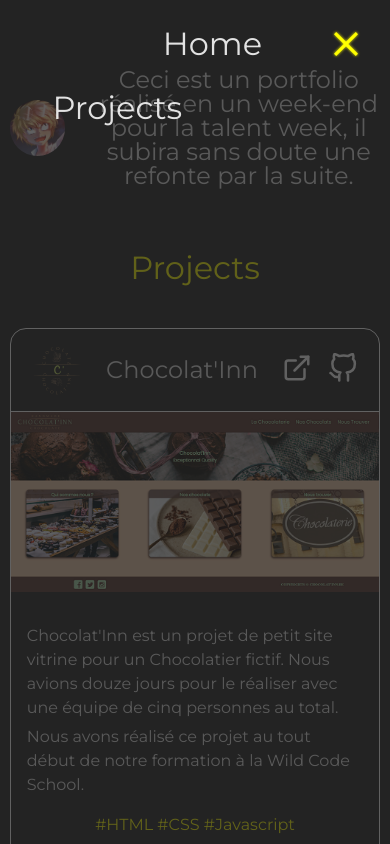
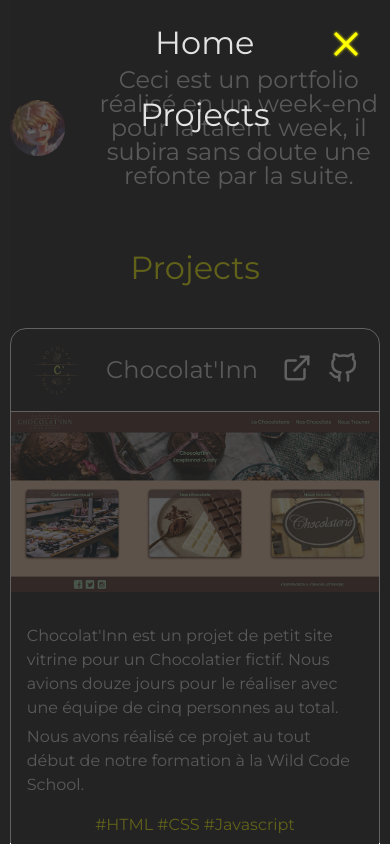
Before and after one commit to Laynaria/Layne-Portfolio, a React (Vite) app: page / in a window 390 px wide. Both pictures are taken after a click on the picture 346 px from the left and 44 px from the top of the page. Shown: the top 844 px of the page. Built offline with nearby package versions, Linux system fonts and the light colour scheme.

Commit message:
menu is now done for mobile version. Commented some code which could be usefull in case we replace it by a logo.

```diff
--- a/src/components/Header/Header.jsx
+++ b/src/components/Header/Header.jsx
@@ -32,9 +32,9 @@ function Header() {
       {isBurger ? (
         <>
           {/* Website Logo, for now it's just a text*/}
-          <span id="logoMenu" onClick={scrollToTop}>
+          {/* <span id="logoMenu" onClick={scrollToTop}>
             Home
-          </span>
+          </span> */}
 
           {/* Burger Menu Icon when Open = cross*/}
           <img
@@ -47,6 +47,7 @@ function Header() {
           {/* Navigation */}
           <nav>
             <ul>
+              <li onClick={scrollToTop}>Home</li>
               <li onClick={scrollToProjects}>Projects</li>
             </ul>
           </nav>
--- a/src/components/Header/Header.scss
+++ b/src/components/Header/Header.scss
@@ -9,7 +9,10 @@ header {
     z-index: 6;
     position: fixed;
     top: 2rem;
-    right: 8rem;
+
+    @media screen and (min-width: 1020px) {
+      right: 8rem;
+    }
 
     &:hover {
       filter: brightness(170%) drop-shadow(0 0 0.1rem yellow);
@@ -31,19 +34,25 @@ header {
     background-color: $secondary-color-quarter-transparent;
     height: 100%;
     position: fixed;
-    top: 0;
-    right: 0;
-    padding-top: 4rem;
-    padding-right: 6.1rem;
-    border-left: 1px solid yellow;
+    top: -1px;
+    // padding-top: 4rem;
 
     @media screen and (min-width: 1020px) {
+      border-left: 1px solid yellow;
+      right: 0;
+      padding-right: 6.1rem;
+      padding-left: 6.1rem;
       width: initial;
+      text-align: left;
     }
     ul {
+      padding: 0;
       list-style: none;
-      li:hover {
-        filter: brightness(170%) drop-shadow(0 0 0.1rem yellow);
+      li {
+        padding-bottom: 3rem;
+        &:hover {
+          filter: brightness(170%) drop-shadow(0 0 0.1rem yellow);
+        }
       }
     }
   }
```
